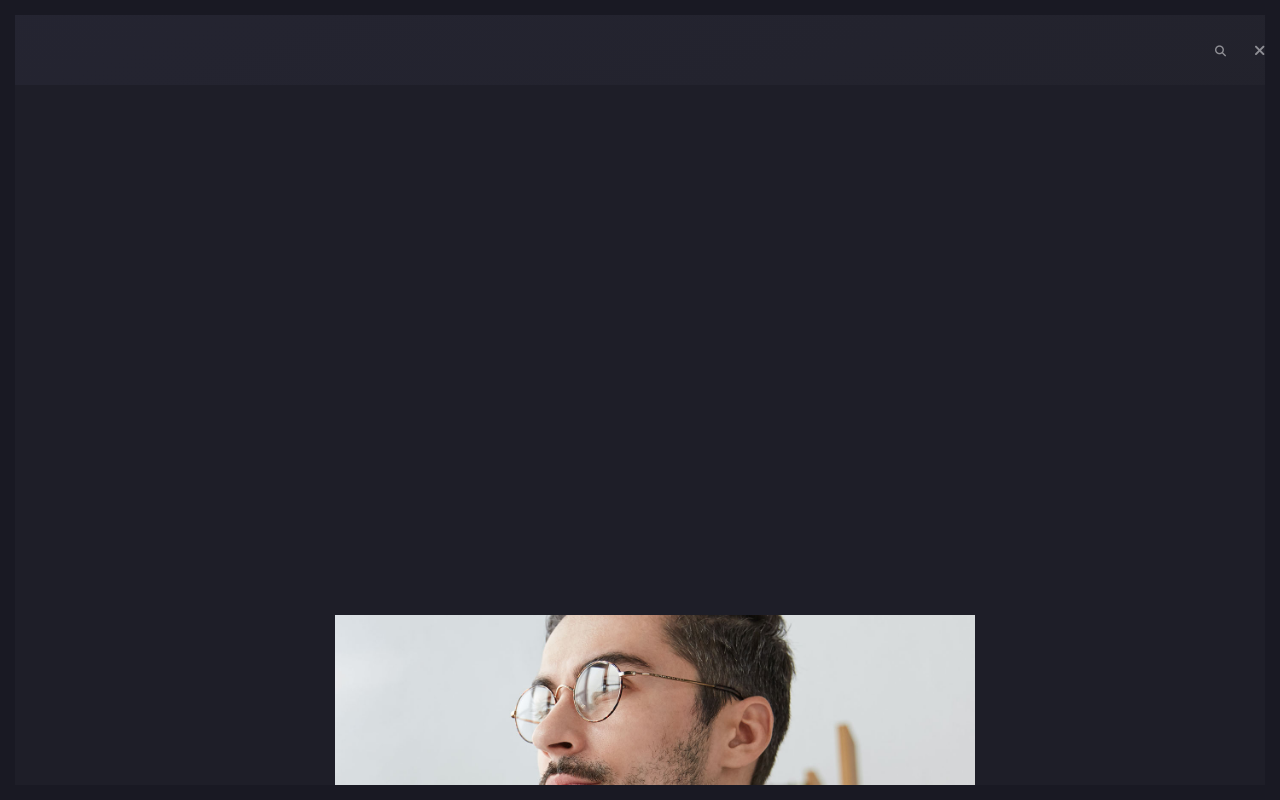
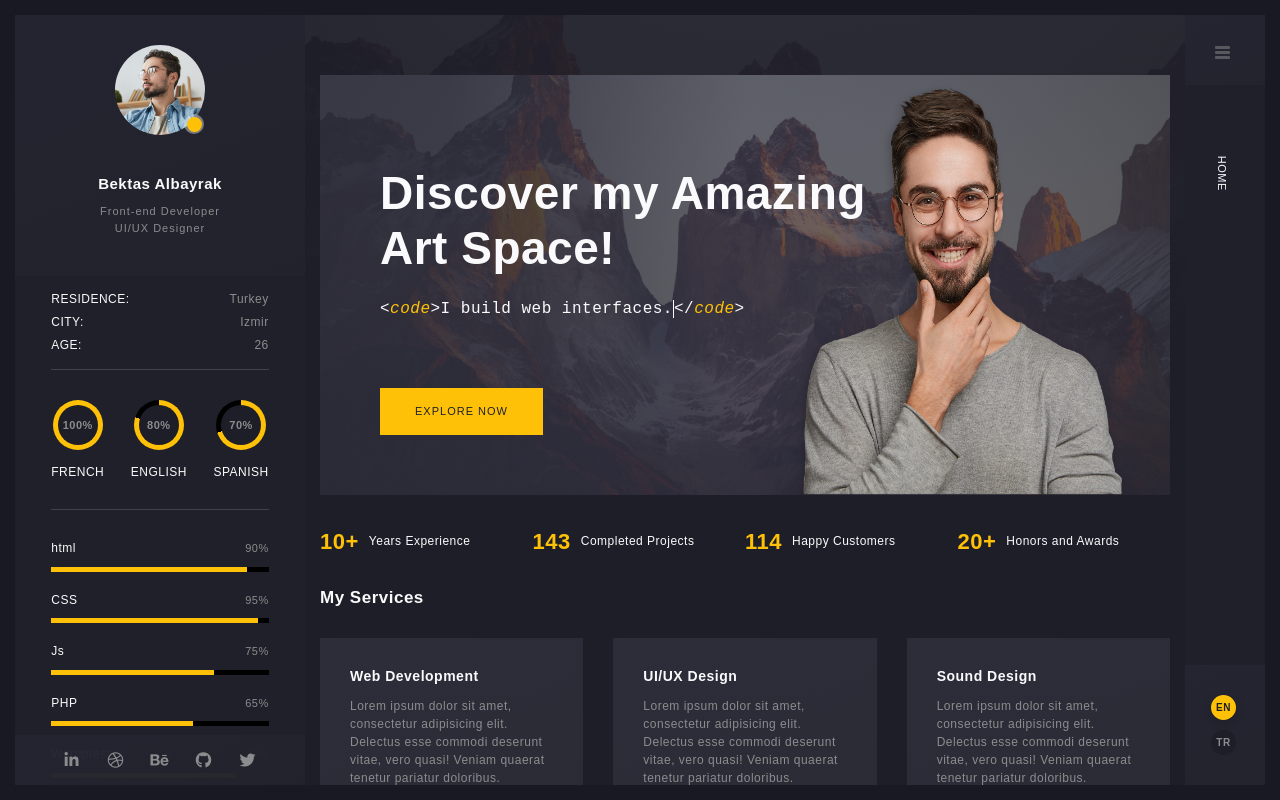
Before and after one commit to albayrakbektas/arter, a Vue app: page / in a window 1280 px wide. Built offline with nearby package versions, Linux system fonts and the light colour scheme.

Commit message:
condition for full screen

```diff
--- a/src/components/FullScreen.vue
+++ b/src/components/FullScreen.vue
@@ -1,5 +1,5 @@
 <template>
-  <div class="full-screen-image-container">
+  <div v-if="$store.state.isFullScreen" class="full-screen-image-container">
     <div class="full-screen-image">
       <div class="fsi-header-container bg-linear">
         <div class="fsih-icon-container">
--- a/src/store/index.js
+++ b/src/store/index.js
@@ -6,6 +6,7 @@ Vue.use(Vuex);
 export default new Vuex.Store({
   state: {
     loadingPage: true,
+    isFullScreen: false,
     isDesktopView: window.innerWidth > 900,
     isLeftMenuActive: false,
     isRightMenuActive: false,
```
